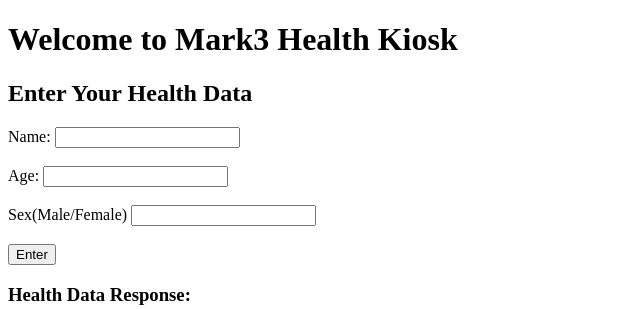
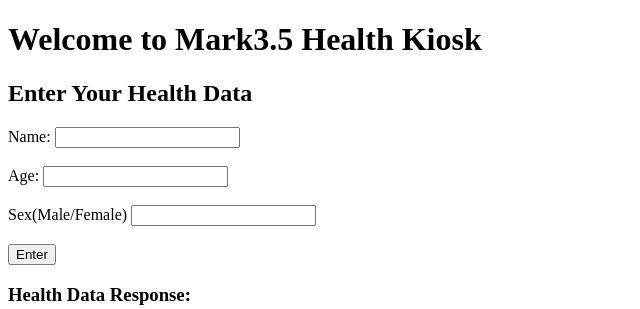
Before and after one commit to BJuzz10/Health-Kiosk-web-app, a Flask app: page / in a window 1280 px wide. Shown: the top 309 px of the page, without its empty margins (0-640 px from the left). Run offline with Flask 3, Linux system fonts and the light colour scheme.

Commit message:
Update index.html

```diff
--- a/templates/index.html
+++ b/templates/index.html
@@ -9,7 +9,7 @@
 </head>
 <body>
     <!-- Main heading -->
-    <h1>Welcome to Mark3 Health Kiosk</h1>
+    <h1>Welcome to Mark3.5 Health Kiosk</h1>
     <h2>Enter Your Health Data</h2>
 
     <!-- Form where users input their health data -->
```
